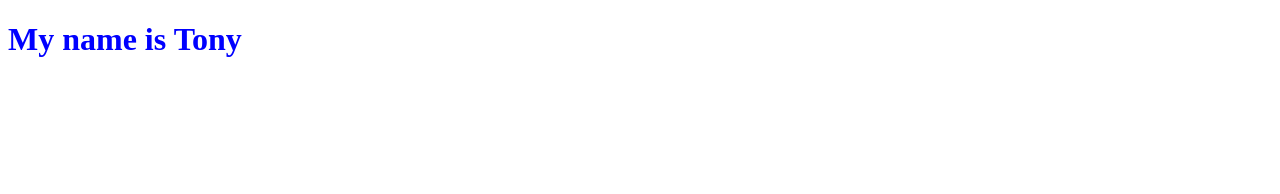
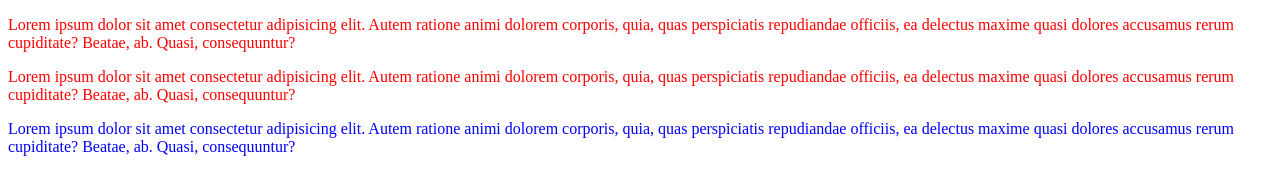
Before and after one commit to TonyChar3/CSS_FES, a plain HTML site: page index.html in a window 1280 px wide. Drawn offline with Linux system fonts and the light colour scheme.

Commit message:
First part of the CSS course

```diff
--- a/index.html
+++ b/index.html
@@ -8,7 +8,21 @@
     <link rel="stylesheet" href="./style.css">
 </head>
 <body>
-    <h1> My name is Tony </h1>
 
+    <p class="red">
+        Lorem ipsum dolor sit amet consectetur adipisicing elit. Autem ratione animi dolorem corporis, quia,
+        quas perspiciatis repudiandae officiis, ea delectus maxime quasi dolores accusamus rerum cupiditate?
+        Beatae, ab. Quasi, consequuntur?
+    </p>
+    <p class="red">
+        Lorem ipsum dolor sit amet consectetur adipisicing elit. Autem ratione animi dolorem corporis, quia,
+        quas perspiciatis repudiandae officiis, ea delectus maxime quasi dolores accusamus rerum cupiditate?
+        Beatae, ab. Quasi, consequuntur?
+    </p>
+    <p class="blue">
+        Lorem ipsum dolor sit amet consectetur adipisicing elit. Autem ratione animi dolorem corporis, quia,
+        quas perspiciatis repudiandae officiis, ea delectus maxime quasi dolores accusamus rerum cupiditate?
+        Beatae, ab. Quasi, consequuntur?
+    </p>
 </body>
 </html>
--- a/style.css
+++ b/style.css
@@ -1,3 +1,7 @@
-h1{
+.red{
+    color: red;
+}
+
+.blue{
     color: blue;
 }
```
